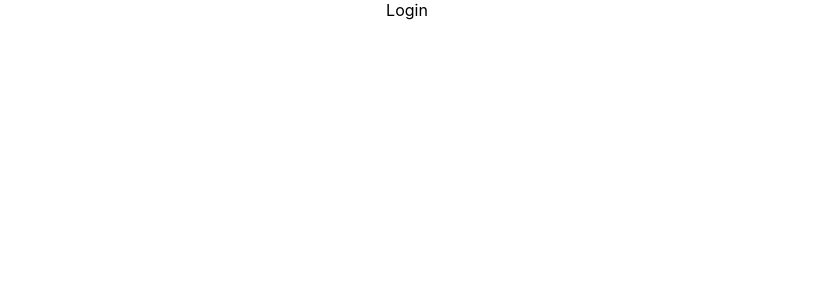
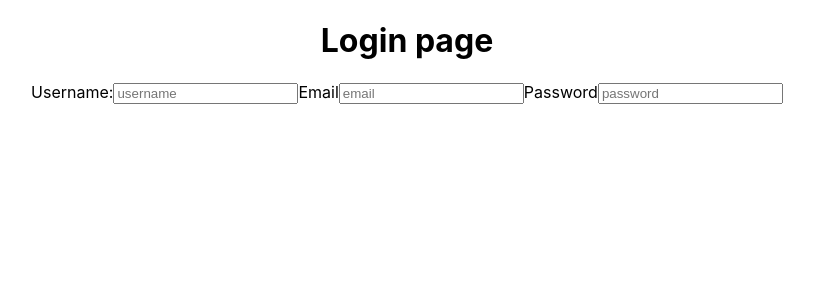
Before and after one commit to alankamei/API, a React (Create React App) app in the folder client/: page /login in a window 1280 px wide. Shown: the top 300 px of the page, without its empty margins (233-1047 px from the left). Built offline with nearby package versions, Linux system fonts and the light colour scheme.

Commit message:
added login page with necessary functions

```diff
--- a/client/src/pages/Login.js
+++ b/client/src/pages/Login.js
@@ -1,9 +1,41 @@
-import React from 'react'
+import React, { useState } from "react";
 
 function Login() {
+
+    const [formData, setFormData] = useState({
+        username:"",
+        email:"",
+        password:""
+    })
+
+    const handleChange = (event) =>{
+        const {value,name} = event.target
+        setFormData((...prevData) =>({
+            ...prevData, [name]:value,
+        }))
+    }
+
+    const handleSubmit = (event) =>{
+        event.preventDefault();
+        setFormData({
+            username:"",
+            email:"",
+            password:""
+        })
+    }
   return (
-    <div>Login</div>
-  )
+    <div>
+      <h1>Login page</h1>
+      <form onSubmit={handleSubmit}>
+        <label>Username:</label>
+        <input type='text' placeholder="username" name='username' value={formData.username} required onChange={handleChange}/>
+        <label>Email</label>
+        <input type='email' placeholder="email" name='email' value={formData.email} required onChange={handleChange}/>
+        <label>Password</label>
+        <input type='password' placeholder="password" name='password' value={formData.password} required onChange={handleChange}/>
+      </form>
+    </div>
+  );
 }
 
-export default Login
+export default Login;
--- a/client/src/pages/Signin.js
+++ b/client/src/pages/Signin.js
@@ -11,13 +11,19 @@ const [formData, setFormData] = useState({
 const handleChange = (event) => {
     const {name, value} = event.target;
     setFormData((prevData)=>({
-        ...prevData, [name]:value
+        ...prevData, [name]:value,
     }))
+
 }
 
 const handleSubmit = (event) => {
     event.preventDefault();
-    console.log(formData)
+    console.log(formData);
+    setFormData({
+        username:'',
+        email:'',
+        password:'',
+    })
 }
 
   return (
```
